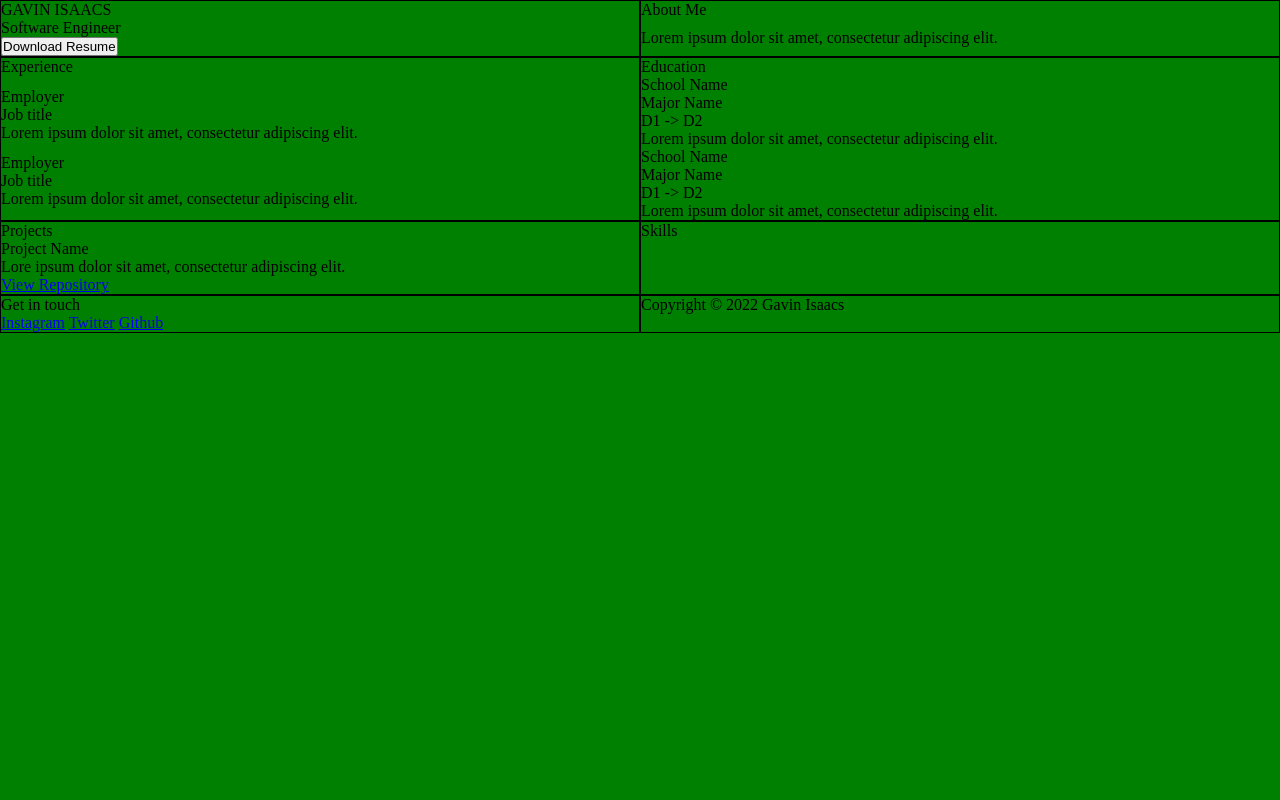
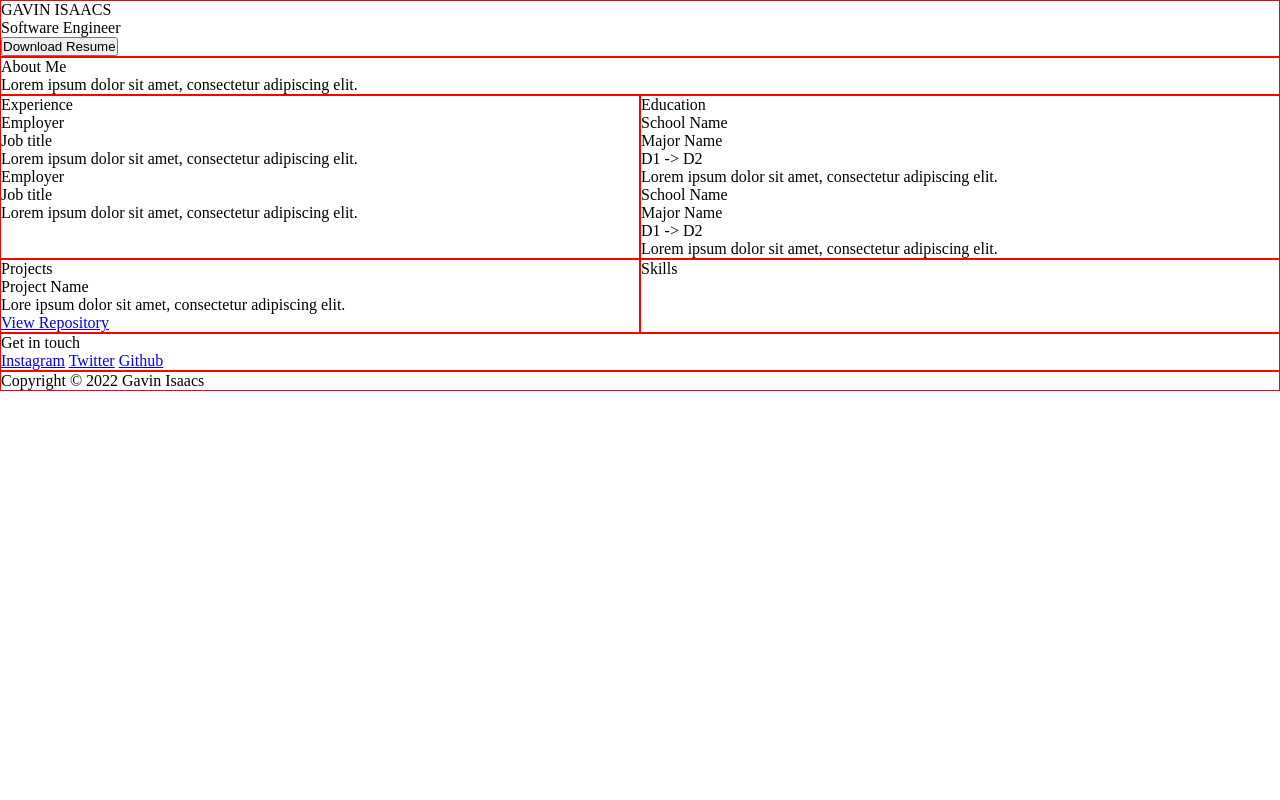
Before and after one commit to akim-nas/my-website, a PHP site: template templates/index.html in a window 1280 px wide. Run offline with PHP 8.4, Linux system fonts and the light colour scheme; the template is opened without the code that fills it, so the values that code supplies are empty.

Commit message:
trying some stuff but going to go back to doing normal things soon

```diff
--- a/static/style.css
+++ b/static/style.css
@@ -5,30 +5,53 @@
 
 html, body { height: 100vh; }
 
-.grid-container {
-    display: grid;
-    grid-template-columns: repeat(2, 1fr);
+:root {
+    --gap: 2rem;
+    --padding: 2rem;
+    --desktop-fr: 5 / 6;
 }
 
-.grid-item {
-    display: grid;
-    border: 1px solid black;
+.grid-container { display: grid; }
+
+.grid-item { border: 1px solid red; }
+
+.main-sect {
+    grid-area: main;
 }
-/* deskop */
-@media (min-width: 1280px) {
-    body {
-        background-color: red;
+
+.about-sect {
+    grid-area: about;
+}
+
+.xp-sect {
+    grid-area: xp;
+}
+
+.edu-sect {
+    grid-area: edu;
+}
+
+.proj-sect {
+    grid-area: proj;
+}
+
+.skill-sect {
+    grid-area: skill;
+}
+
+.info-sect {
+    grid-area: info;
+}
+
+.footer {
+    grid-area: footer;
+}
+
+@media only screen and (min-width: 1280px) {
+    .grid-container {
+        grid-template-columns: 1fr 1fr;
+        grid-template-rows: var(--desktop-fr) 0.83fr 0.83fr 0.83fr 0.83fr 0.83fr;
+        grid-template-areas: "main main" "about about" "xp edu" "proj skill" "info info" "footer footer";
+        box-sizing: border-box;
     }
 }
-/* tablet */
-@media (min-width: 768px) {
-    body {
-        background-color: blue;;
-    }
-}
-/* mobile */
-@media (min-width: 360px) {
-    body{
-        background-color: green;
-    }
-}
```
